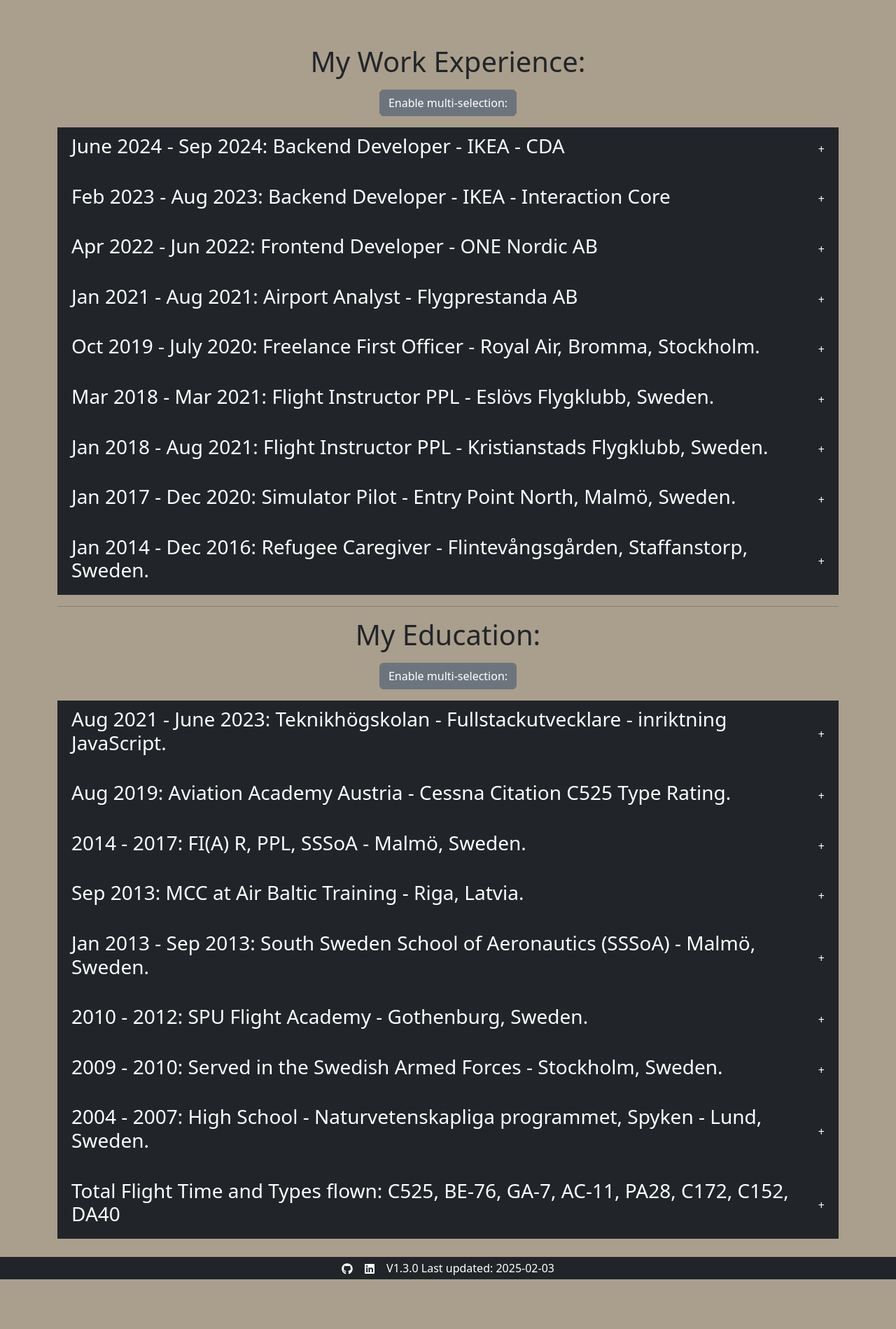
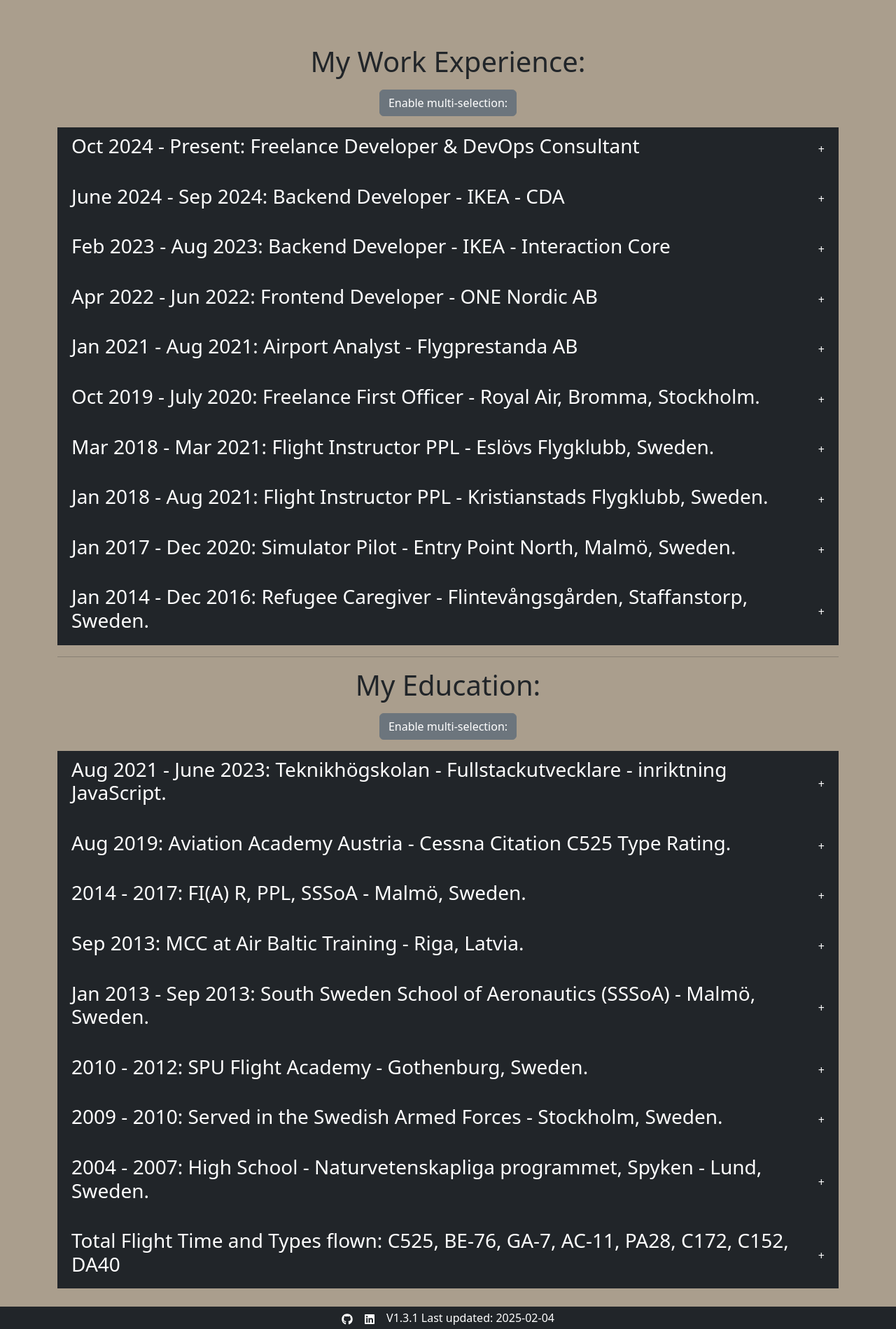
Before and after one commit to NikyAviator/nikolaikocev, a React (Vite) app in the folder frontend/: page / in a window 1280 px wide. Shown: the part 1222-3121 px from the top of the page at 70% size. Before the commit the page ends 3050 px from the top, so only its background shows below. Built offline with nearby package versions, Linux system fonts and the light colour scheme; a web font is replaced by a local one.

Commit message:
updated timeline for my consulting

```diff
--- a/frontend/src/Components/Accordion/data.js
+++ b/frontend/src/Components/Accordion/data.js
@@ -1,12 +1,25 @@
 const data = [
   {
     id: '1',
+    question: 'Oct 2024 - Present: Freelance Developer & DevOps Consultant',
+    answer: `
+    Developed and maintained a portfolio website for my sister, an artist, using React, Express.js, and GCP Storage.
+
+    Built and managed cloud-based solutions leveraging Docker, Kubernetes, and Google Cloud Platform.
+
+    Implemented DevOps practices, automating deployment pipelines and infrastructure to optimize performance and scalability.
+
+    Currently developing AeroQuiz, a full-stack web application for aviation knowledge testing. It features a React frontend, a Node.js backend with Express, and is deployed using Docker, Kubernetes, and GCP.
+  `,
+  },
+  {
+    id: '2',
     question: 'June 2024 - Sep 2024: Backend Developer - IKEA - CDA',
     answer:
       'During my summer job, I collaborated with another summer worker to develop an Availability Test API. This API tests the entire data pipeline by sending custom payloads to simulate user interactions and purchases. It ensures data integrity and accuracy by validating that events are processed and stored correctly. The API supports custom payloads, enabling comprehensive and flexible testing scenarios to monitor the performance and availability of our data processing systems.',
   },
   {
-    id: '2',
+    id: '3',
     question:
       'Feb 2023 - Aug 2023: Backend Developer - IKEA - Interaction Core ',
     answer:
@@ -17,47 +30,47 @@
       'colleagues on developing a Bigtable API.',
   },
   {
-    id: '3',
+    id: '4',
     question: 'Apr 2022 - Jun 2022: Frontend Developer - ONE Nordic AB',
     answer:
       "During my first internship, I focused on enhancing the UX/UI design of the company's new website, improving responsiveness with Bootstrap, and integrating the Google Maps API. Following the internship, I was employed for an extra month as a summer worker, further contributing to web development and design tasks. Tech used: C#, JS & Bootstrap.",
   },
   {
-    id: '4',
+    id: '5',
     question: 'Jan 2021 - Aug 2021: Airport Analyst - Flygprestanda AB',
     answer:
       'Updated an in-house database with new information (new runways, obstacles etc). Created engine-out procedures on request from customers. This is where my interest in GNU/Linux began. The company was using Debian and I was curious about it. My friend recommended my to install Arch Linux, and I was hooked. I have been using Arch Linux as my daily driver since then.',
   },
   {
-    id: '5',
+    id: '6',
     question:
       'Oct 2019 - July 2020: Freelance First Officer - Royal Air, Bromma, Stockholm.',
     answer:
       'Flew for a small private jet company (Cessna Citation CJ3). I was located in Stockholm.',
   },
   {
-    id: '6',
+    id: '7',
     question:
       'Mar 2018 - Mar 2021: Flight Instructor PPL - Eslövs Flygklubb, Sweden.',
     answer:
       'Flight instructor, taught students to fly small airplanes in Eslöv, Skåne. Also flew tour flights for people who wanted to try flying. We flew C172 and C152. Eslöv has a beatiful airfield. It also has a big aviation community that I really enjoy being a part of.',
   },
   {
-    id: '7',
+    id: '8',
     question:
       'Jan 2018 - Aug 2021: Flight Instructor PPL - Kristianstads Flygklubb, Sweden.',
     answer:
       'Flight instructor, taught students to fly small airplanes in Kristianstad, Skåne. Also flew tour flights for people who wanted to try flying. We flew PA-28. I really enjoy the aircraft in Kristianstad. It is a very nice place to have as a base. The runway is long and the airfield is very well maintained. The club has a lot of members and a lot of activities. I really enjoy being a part of this aviation club.',
   },
   {
-    id: '8',
+    id: '9',
     question:
       'Jan 2017 - Dec 2020: Simulator Pilot - Entry Point North, Malmö, Sweden.',
     answer:
       'At EPN, I operated a specialized software simulation for ATC student training, executing aircraft control commands issued by the trainees. This role involved managing virtual aircraft within the simulated environment, providing a realistic and safe training experience to develop their air traffic control skills.',
   },
   {
-    id: '9',
+    id: '10',
     question:
       'Jan 2014 - Dec 2016: Refugee Caregiver - Flintevångsgården, Staffanstorp, Sweden.',
     answer:
--- a/frontend/src/Components/Footer.jsx
+++ b/frontend/src/Components/Footer.jsx
@@ -29,7 +29,7 @@
             <FaLinkedin size='1em' />
           </a>
         </div>
-        <span className='mx-2'>V1.3.0 Last updated: 2025-02-03</span>
+        <span className='mx-2'>V1.3.1 Last updated: 2025-02-04</span>
       </div>
     </footer>
   );
```
